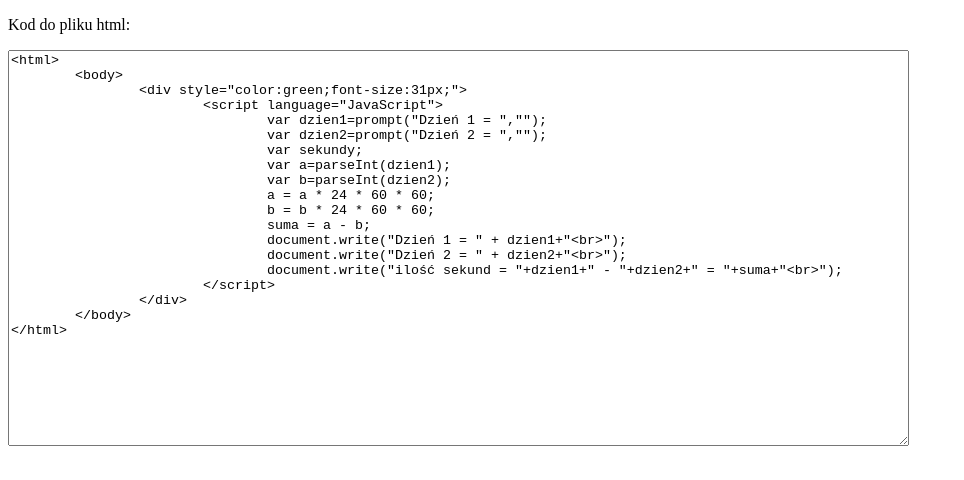
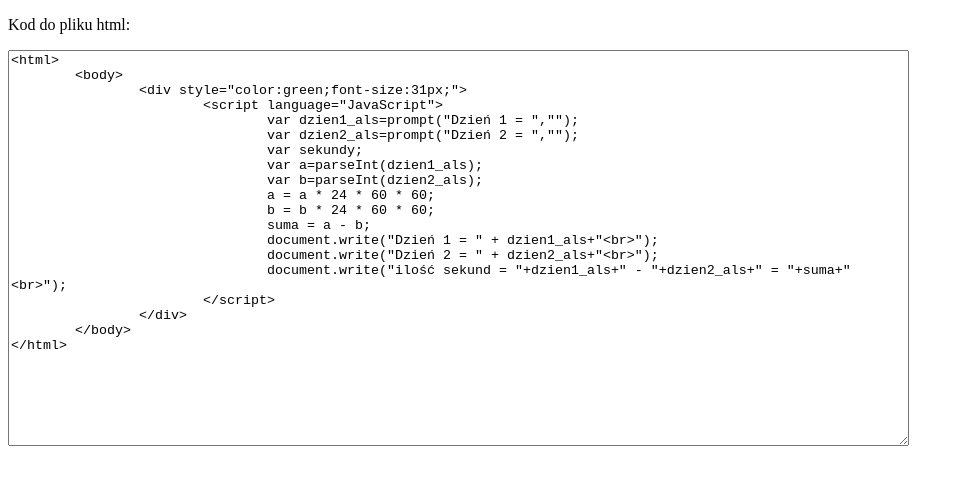
Before and after one commit to AlexanderAlSughari/Java-Script, a plain HTML site: page zadanie8-kod.html in a window 1280 px wide. Shown: the whole page, without its empty margins (0-964 px from the left). Drawn offline with Linux system fonts and the light colour scheme.

Commit message:
Update zadanie8-kod.html

```diff
--- a/zadanie8-kod.html
+++ b/zadanie8-kod.html
@@ -11,17 +11,17 @@
 	&lt;body&gt;
 		&lt;div style="color:green;font-size:31px;"&gt;
 			&lt;script language="JavaScript"&gt;
-				var dzien1=prompt("Dzień 1 = ","");
-				var dzien2=prompt("Dzień 2 = ","");
+				var dzien1_als=prompt("Dzień 1 = ","");
+				var dzien2_als=prompt("Dzień 2 = ","");
 				var sekundy;
-				var a=parseInt(dzien1);
-				var b=parseInt(dzien2);
+				var a=parseInt(dzien1_als);
+				var b=parseInt(dzien2_als);
 				a = a * 24 * 60 * 60;
 				b = b * 24 * 60 * 60;
 				suma = a - b;
-				document.write("Dzień 1 = " + dzien1+"&lt;br&gt;");
-				document.write("Dzień 2 = " + dzien2+"&lt;br&gt;");
-				document.write("ilość sekund = "+dzien1+" - "+dzien2+" = "+suma+"&lt;br&gt;");
+				document.write("Dzień 1 = " + dzien1_als+"&lt;br&gt;");
+				document.write("Dzień 2 = " + dzien2_als+"&lt;br&gt;");
+				document.write("ilość sekund = "+dzien1_als+" - "+dzien2_als+" = "+suma+"&lt;br&gt;");
 			&lt;/script&gt;
 		&lt;/div&gt;
 	&lt;/body&gt;
```
